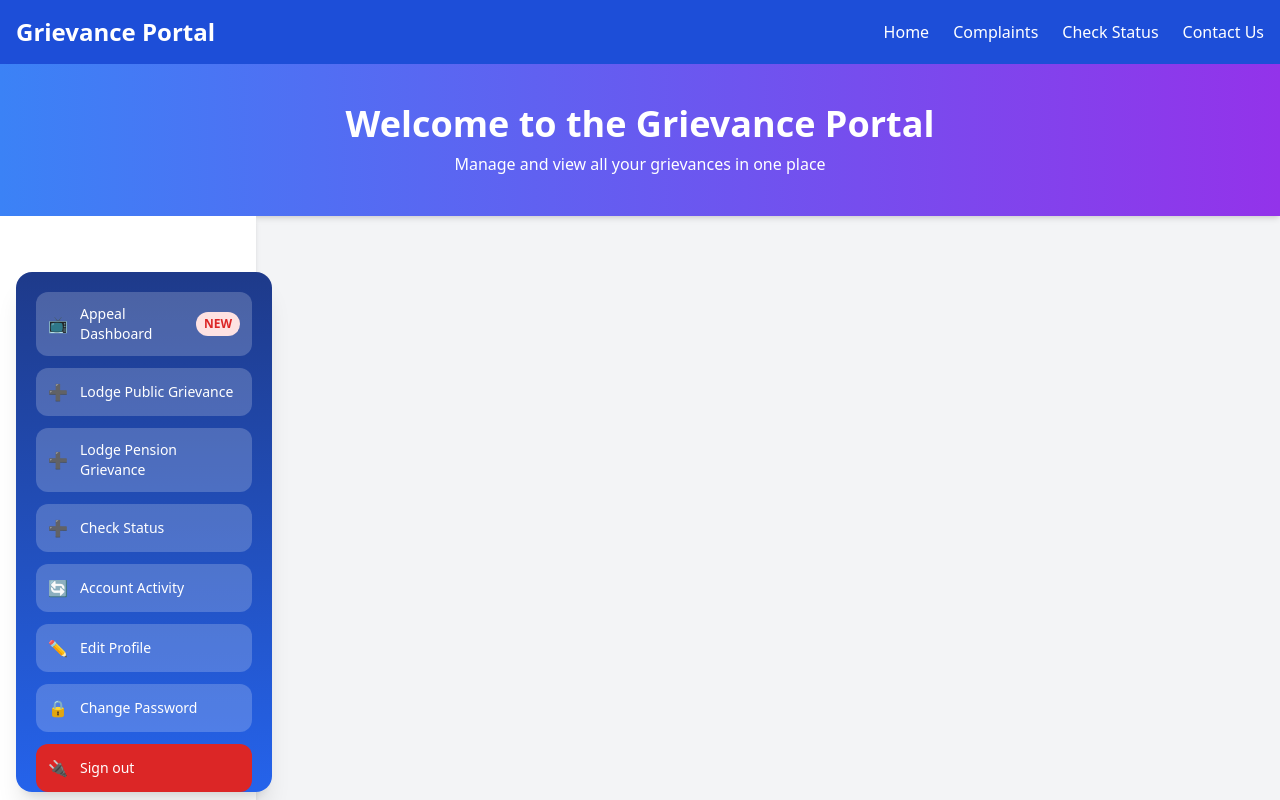
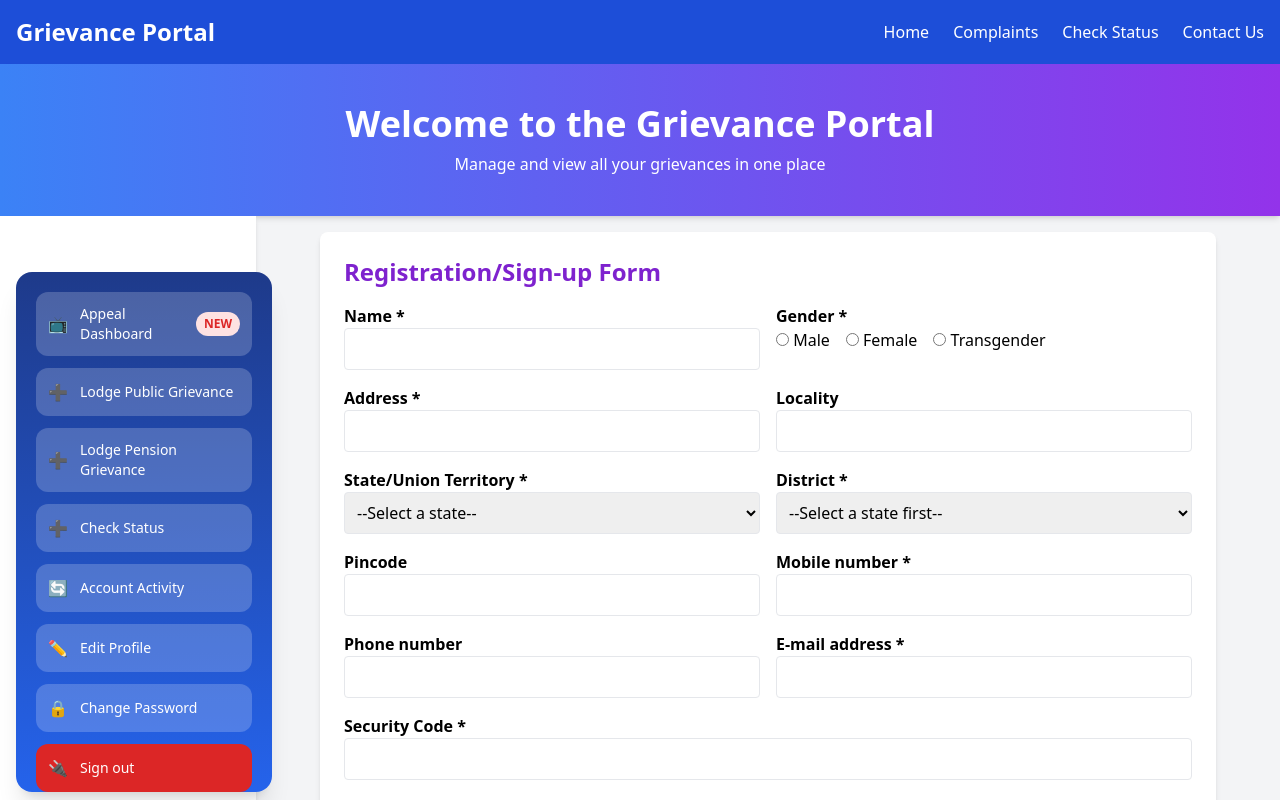
Before and after one commit to sarthaknayyar/aspire-hackathon, a React (Create React App) app in the folder frontend/: page /SignUp in a window 1280 px wide. Shown: the top 800 px of the page. Built offline with nearby package versions, Linux system fonts and the light colour scheme.

Commit message:
sign up page completed

```diff
--- a/frontend/src/App.js
+++ b/frontend/src/App.js
@@ -11,6 +11,7 @@ import Sidebar from "./components/Sidebar";
 import HomeHeader from "./components/HomeHeader";
 import NewGrievanceOrganisation from "./pages/NewGrievanceOrganisation";
 import ProfilePage from "./pages/ProfilePage"; // Import Profile Page
+import SignUp from "./pages/SignUp";
 import GrievanceForm from "./pages/GrievanceForm"; // Import Grievance Form Page
 
 function App() {
@@ -73,6 +74,7 @@ function App() {
             <Route path="/contact" element={<Contact />} />
             <Route path="/newGrievanceOrganisation" element={<NewGrievanceOrganisation />} />
             <Route path="/profile" element={<ProfilePage />} />
+            <Route path="/SignUp" element={<SignUp/>} />
             <Route path="/grievance-form/:department" element={<GrievanceForm />} />
           </Routes>
         </main>
--- /dev/null
+++ b/frontend/src/pages/SignUp.jsx
@@ -0,0 +1,168 @@
+import React, { useState } from "react";
+
+const SignupForm = () => {
+  const [formData, setFormData] = useState({
+    name: "",
+    gender: "",
+    address: "",
+    locality: "",
+    state: "",
+    country: "India",
+    district: "",
+    pincode: "",
+    phone: "",
+    mobile: "",
+    email: "",
+    securityCode: "",
+  });
+
+
+  const stateLists = {
+    "Andhra Pradesh": ["Item1", "Item2", "Item3"],
+    "Arunachal Pradesh": ["ItemA", "ItemB", "ItemC"],
+    "Assam": ["ItemX", "ItemY", "ItemZ"],
+    "Bihar": ["Item4", "Item5", "Item6"],
+    "Chhattisgarh": ["Item7", "Item8", "Item9"],
+    "Goa": ["Item10", "Item11", "Item12"],
+    "Gujarat": ["Item13", "Item14", "Item15"],
+    "Haryana": ["Item16", "Item17", "Item18"],
+    "Himachal Pradesh": ["Item19", "Item20", "Item21"],
+    "Jharkhand": ["Item22", "Item23", "Item24"],
+    "Karnataka": ["Item25", "Item26", "Item27"],
+    "Kerala": ["Item28", "Item29", "Item30"],
+    "Madhya Pradesh": ["Item31", "Item32", "Item33"],
+    "Maharashtra": ["Item34", "Item35", "Item36"],
+    "Manipur": ["Item37", "Item38", "Item39"],
+    "Meghalaya": ["Item40", "Item41", "Item42"],
+    "Mizoram": ["Item43", "Item44", "Item45"],
+    "Nagaland": ["Item46", "Item47", "Item48"],
+    "Odisha": ["Item49", "Item50", "Item51"],
+    "Punjab": ["Item52", "Item53", "Item54"],
+    "Rajasthan": ["Item55", "Item56", "Item57"],
+    "Sikkim": ["Item58", "Item59", "Item60"],
+    "Tamil Nadu": ["Item61", "Item62", "Item63"],
+    "Telangana": ["Item64", "Item65", "Item66"],
+    "Tripura": ["Item67", "Item68", "Item69"],
+    "Uttar Pradesh": ["Item70", "Item71", "Item72"],
+    "Uttarakhand": ["Item73", "Item74", "Item75"],
+    "West Bengal": ["Item76", "Item77", "Item78"],
+    "Andaman and Nicobar Islands": ["Item79", "Item80", "Item81"],
+    "Chandigarh": ["Item82", "Item83", "Item84"],
+    "Dadra and Nagar Haveli and Daman and Diu": ["Item85", "Item86", "Item87"],
+    "Lakshadweep": ["Item88", "Item89", "Item90"],
+    "Delhi": ["Item91", "Item92", "Item93"],
+    "Puducherry": ["Item94", "Item95", "Item96"],
+    "Ladakh": ["Item97", "Item98", "Item99"],
+    "Jammu and Kashmir": ["Item100", "Item101", "Item102"]
+  };
+
+  const States  = Object.keys(stateLists);
+  const[selectedState, setSelectedState] = useState(States[0]);
+  const [list,setList] = useState(stateLists[selectedState]);
+
+  const handleStateChange = (event) => {
+    const newState = event.target.value;
+    setSelectedState(newState);
+    setList(stateLists[newState]);
+  };
+
+  const handleChange = (e) => {
+    const { name, value } = e.target;
+    setFormData({ ...formData, [name]: value });
+  };
+
+  const handleSubmit = (e) => {
+    e.preventDefault();
+    console.log("Form Submitted", formData);
+  };
+
+
+  return (
+    <div className="max-w-4xl mx-auto p-6 bg-white shadow-md rounded-lg">
+      <h2 className="text-2xl font-bold text-purple-700 mb-4">Registration/Sign-up Form</h2>
+      <form onSubmit={handleSubmit}>
+        <div className="grid grid-cols-2 gap-4">
+          <div>
+            <label className="block font-semibold">Name *</label>
+            <input type="text" name="name" value={formData.name} onChange={handleChange} className="w-full p-2 border rounded" required />
+          </div>
+          <div>
+            <label className="block font-semibold">Gender *</label>
+            <div className="flex space-x-4">
+              <label><input type="radio" name="gender" value="Male" onChange={handleChange} /> Male</label>
+              <label><input type="radio" name="gender" value="Female" onChange={handleChange} /> Female</label>
+              <label><input type="radio" name="gender" value="Transgender" onChange={handleChange} /> Transgender</label>
+            </div>
+          </div>
+        </div>
+
+        <div className="grid grid-cols-2 gap-4 mt-4">
+          <div>
+            <label className="block font-semibold">Address *</label>
+            <input type="text" name="address" value={formData.address} onChange={handleChange} className="w-full p-2 border rounded" required />
+          </div>
+          <div>
+            <label className="block font-semibold">Locality</label>
+            <input type="text" name="locality" value={formData.locality} onChange={handleChange} className="w-full p-2 border rounded" />
+          </div>
+        </div>
+
+        <div className="grid grid-cols-2 gap-4 mt-4">
+          <div>
+            <label className="block font-semibold">State/Union Territory *</label>
+            <select name="state" value={formData.state} onChange={(e) => { handleChange(e); handleStateChange(e); }} className="w-full p-2 border rounded" required>
+              <option value="">--Select a state--</option>
+              {States.map((state, index) => (
+                <option key={index} value={state}>
+                  {state}
+                </option>
+              ))}
+            </select>
+          </div>
+          <div>
+            <label className="block font-semibold">District *</label>
+            <select name="district" value={formData.district} onChange={handleChange} className="w-full p-2 border rounded" required>
+              <option value="">--Select a state first--</option>
+              {list.map((item, index) => (
+                <option key={index} value={item}>
+                  {item}
+                </option>
+              ))}
+            </select>
+          </div>
+        </div>
+
+        <div className="grid grid-cols-2 gap-4 mt-4">
+          <div>
+            <label className="block font-semibold">Pincode</label>
+            <input type="text" name="pincode" value={formData.pincode} onChange={handleChange} className="w-full p-2 border rounded" />
+          </div>
+          <div>
+            <label className="block font-semibold">Mobile number *</label>
+            <input type="text" name="mobile" value={formData.mobile} onChange={handleChange} className="w-full p-2 border rounded" required />
+          </div>
+        </div>
+
+        <div className="grid grid-cols-2 gap-4 mt-4">
+          <div>
+            <label className="block font-semibold">Phone number</label>
+            <input type="text" name="phone" value={formData.phone} onChange={handleChange} className="w-full p-2 border rounded" />
+          </div>
+          <div>
+            <label className="block font-semibold">E-mail address *</label>
+            <input type="email" name="email" value={formData.email} onChange={handleChange} className="w-full p-2 border rounded" required />
+          </div>
+        </div>
+
+        <div className="mt-4">
+          <label className="block font-semibold">Security Code *</label>
+          <input type="text" name="securityCode" value={formData.securityCode} onChange={handleChange} className="w-full p-2 border rounded" required />
+        </div>
+
+        <button type="submit" className="mt-6 px-6 py-2 bg-purple-700 text-white rounded shadow">Submit</button>
+      </form>
+    </div>
+  );
+};
+
+export default SignupForm;
```
